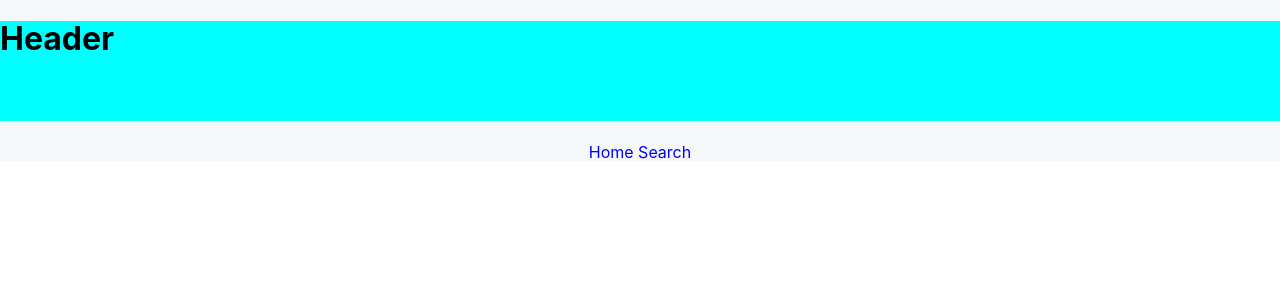
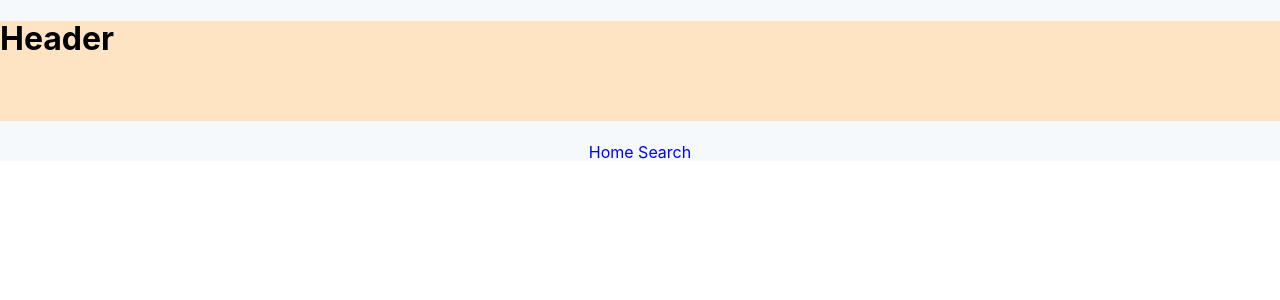
Before and after one commit to sytrung2k1/Japanese_ITSS1, a React (Create React App) app in the folder Frontend/: page /home in a window 1280 px wide. Shown: the top 300 px of the page. Built offline with nearby package versions, Linux system fonts and the light colour scheme.

Commit message:
test ubuntu

```diff
--- a/Frontend/package.json
+++ b/Frontend/package.json
@@ -7,11 +7,13 @@
     "@testing-library/react": "^13.4.0",
     "@testing-library/user-event": "^13.5.0",
     "axios": "^1.4.0",
+    "classnames": "^2.3.2",
     "react": "^18.2.0",
     "react-dom": "^18.2.0",
     "react-router": "^6.11.2",
     "react-router-dom": "^6.11.2",
     "react-scripts": "5.0.1",
+    "sass": "^1.62.1",
     "web-vitals": "^2.1.4"
   },
   "scripts": {
--- a/Frontend/src/components/common/Header/Header.module.scss
+++ b/Frontend/src/components/common/Header/Header.module.scss
@@ -1,5 +1,5 @@
 .wrapper {
   height: 100px;
   width: 100%;
-  background-color: aqua;
+  background-color:bisque;
 }
```
Also changed, not shown: 1 other file (tests, documents, lock files or other folders).
